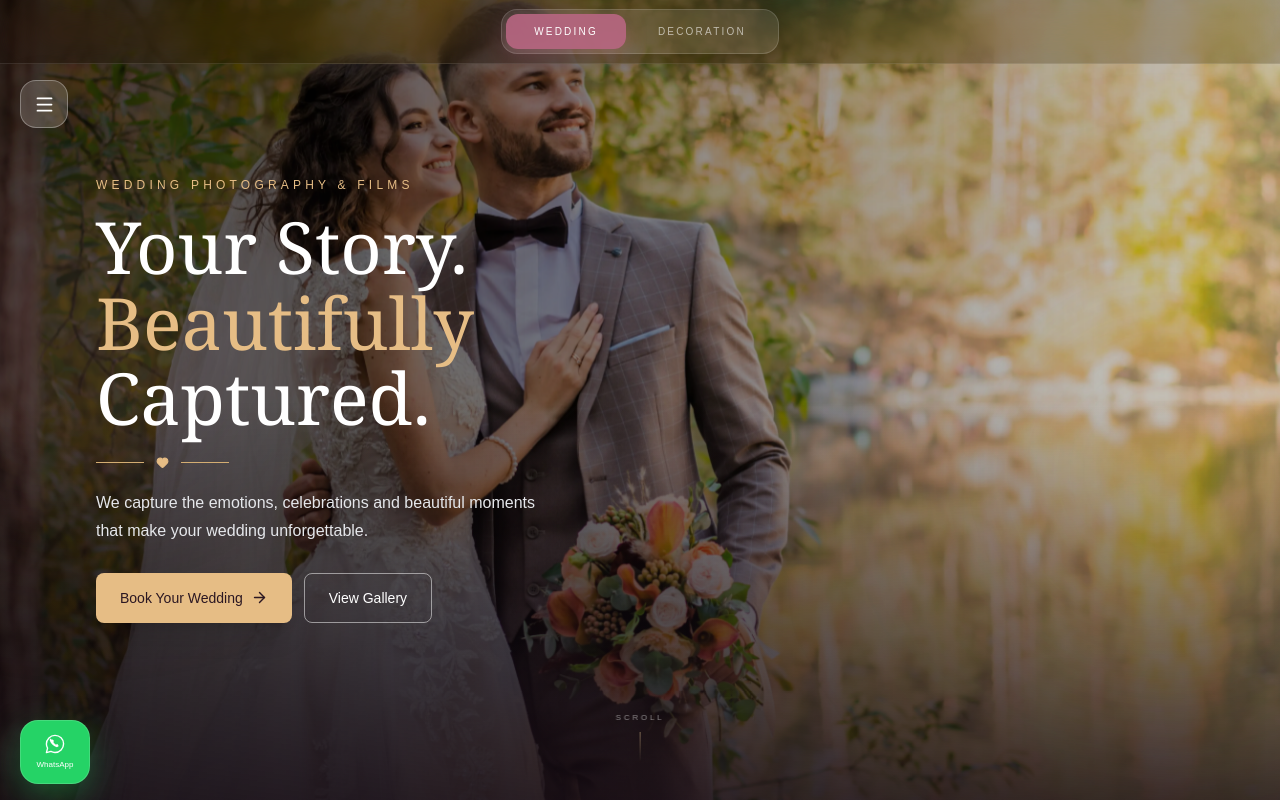
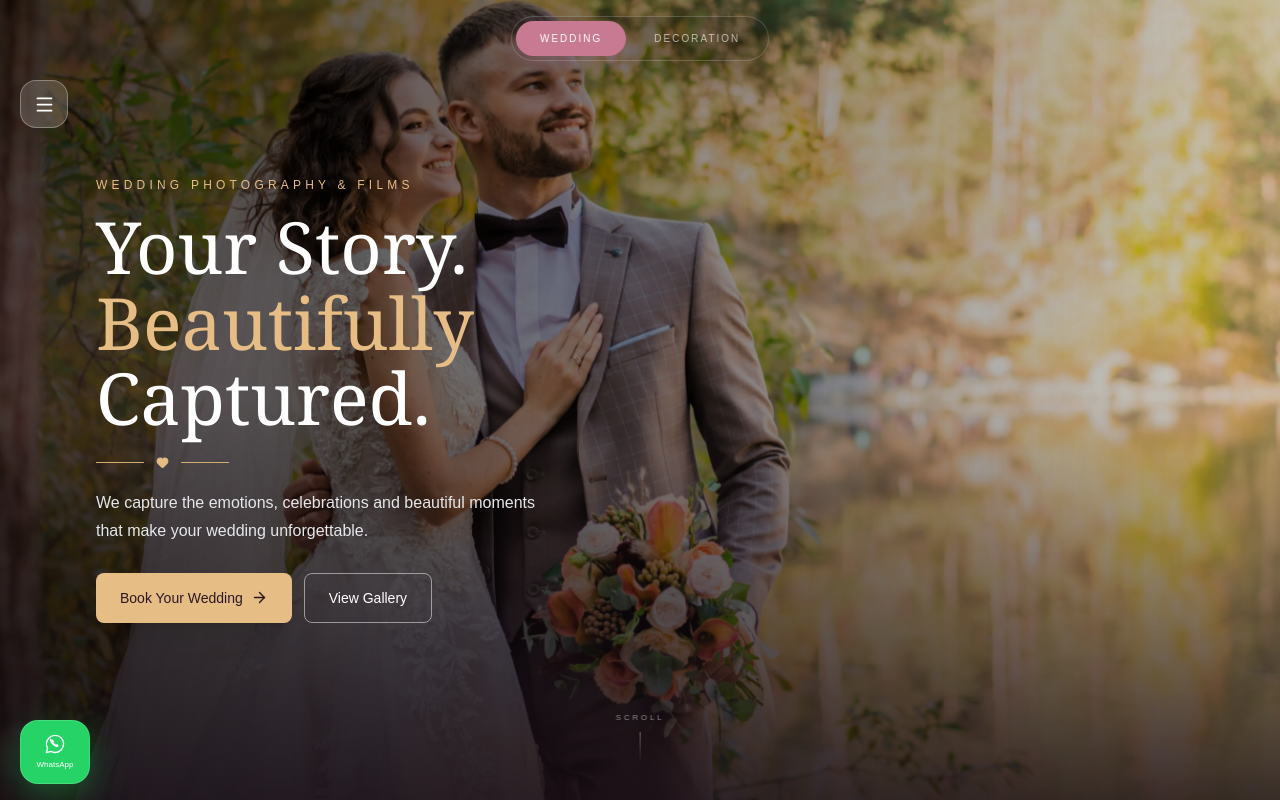
Before and after one commit to fahim-yadgir/Wedding-and-Decoration-using-react, a React (Vite) app: page / in a window 1280 px wide. Shown: the top 800 px of the page. Built offline with nearby package versions, Linux system fonts and the light colour scheme.

Commit message:
now update the top bar

```diff
--- a/src/components/TopBar.jsx
+++ b/src/components/TopBar.jsx
@@ -1,5 +1,29 @@
 function TopBar({ activeType, setActiveType }) {
   return (
+    <>
+      <style>{`
+        @keyframes topBarAppear {
+          from {
+            opacity: 0;
+            transform: translateY(-12px);
+          }
+          to {
+            opacity: 1;
+            transform: translateY(0);
+          }
+        }
+
+        .topbar-switch {
+          animation: topBarAppear 0.8s ease-out both;
+        }
+
+        @media (prefers-reduced-motion: reduce) {
+          .topbar-switch {
+            animation: none !important;
+          }
+        }
+      `}</style>
+
       <header
         className="
           fixed
@@ -7,65 +31,89 @@ function TopBar({ activeType, setActiveType }) {
           left-0
           right-0
           z-[70]
-        h-16
-        border-b
-        border-white/10
-        bg-black/20
-        backdrop-blur-xl
-        backdrop-saturate-150
+          pointer-events-none
         "
       >
-      <div className="h-full flex items-center justify-center">
+        <div
+          className="
+            topbar-switch
+            pointer-events-auto
+            absolute
+            left-1/2
+            top-4
+            -translate-x-1/2
+          "
+        >
           <div
             className="
               flex
               items-center
               gap-1
-            rounded-2xl
+              rounded-full
               border
-            border-white/15
-            bg-white/10
+              border-white/20
+              bg-black/20
               p-1
-            shadow-[0_8px_30px_rgba(0,0,0,0.25)]
-            backdrop-blur-2xl
+              shadow-[0_10px_35px_rgba(0,0,0,0.25)]
+              backdrop-blur-xl
             "
           >
+            {/* Wedding */}
             <button
               type="button"
               onClick={() => setActiveType("wedding")}
               className={`
-              rounded-xl
-              px-7
+                rounded-full
+                px-6
                 py-2.5
                 text-[10px]
-              tracking-[0.22em]
+                font-medium
+                tracking-[0.2em]
                 transition-all
-              duration-300
+                duration-500
                 ${
                   activeType === "wedding"
-                  ? "bg-[#b96782]/90 text-white shadow-[0_5px_20px_rgba(185,103,130,0.35)]"
-                  : "text-white/60 hover:bg-white/10 hover:text-white"
+                    ? `
+                      bg-[#c77a92]
+                      text-white
+                      shadow-[0_5px_20px_rgba(199,122,146,0.35)]
+                    `
+                    : `
+                      text-white/65
+                      hover:bg-white/10
+                      hover:text-white
+                    `
                 }
               `}
             >
               WEDDING
             </button>
 
+            {/* Decoration */}
             <button
               type="button"
               onClick={() => setActiveType("decoration")}
               className={`
-              rounded-xl
-              px-7
+                rounded-full
+                px-6
                 py-2.5
                 text-[10px]
-              tracking-[0.22em]
+                font-medium
+                tracking-[0.2em]
                 transition-all
-              duration-300
+                duration-500
                 ${
                   activeType === "decoration"
-                  ? "bg-[#b96782]/90 text-white shadow-[0_5px_20px_rgba(185,103,130,0.35)]"
-                  : "text-white/60 hover:bg-white/10 hover:text-white"
+                    ? `
+                      bg-[#c77a92]
+                      text-white
+                      shadow-[0_5px_20px_rgba(199,122,146,0.35)]
+                    `
+                    : `
+                      text-white/65
+                      hover:bg-white/10
+                      hover:text-white
+                    `
                 }
               `}
             >
@@ -74,6 +122,7 @@ function TopBar({ activeType, setActiveType }) {
           </div>
         </div>
       </header>
+    </>
   );
 }
 
```
Lines whose indentation alone changed are shown as unchanged.
